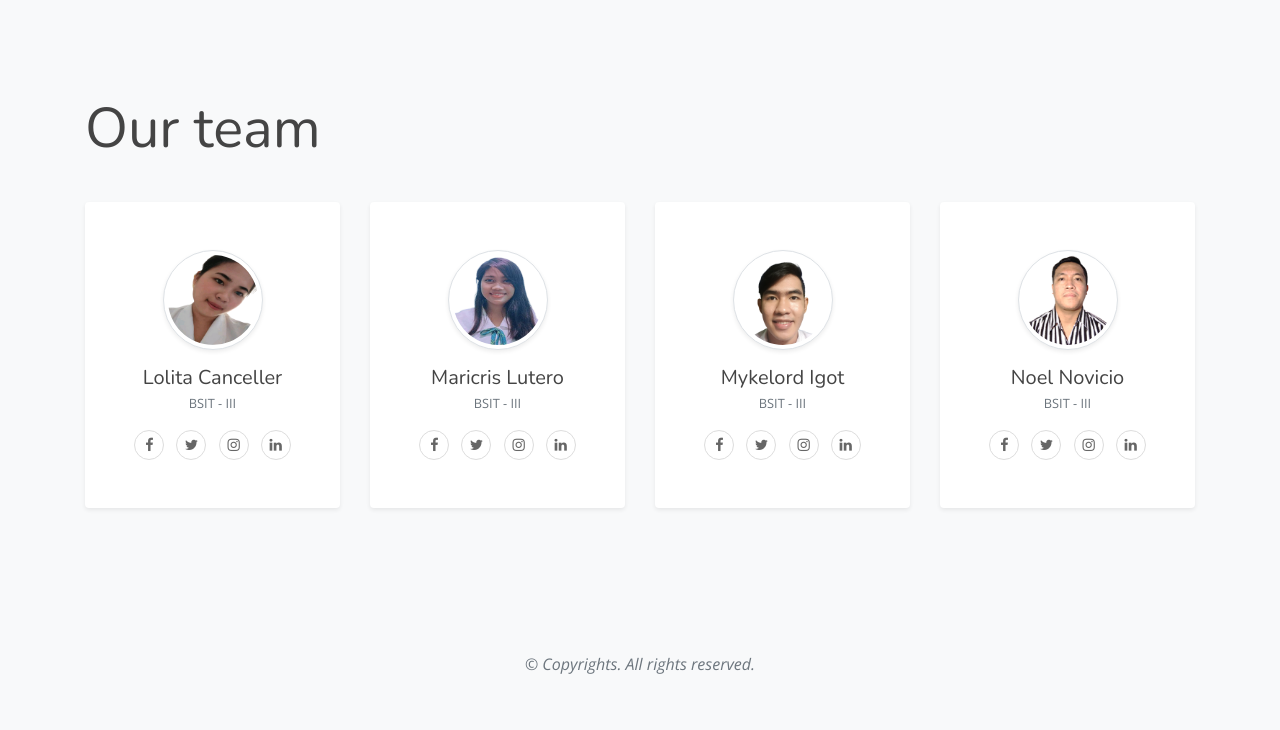
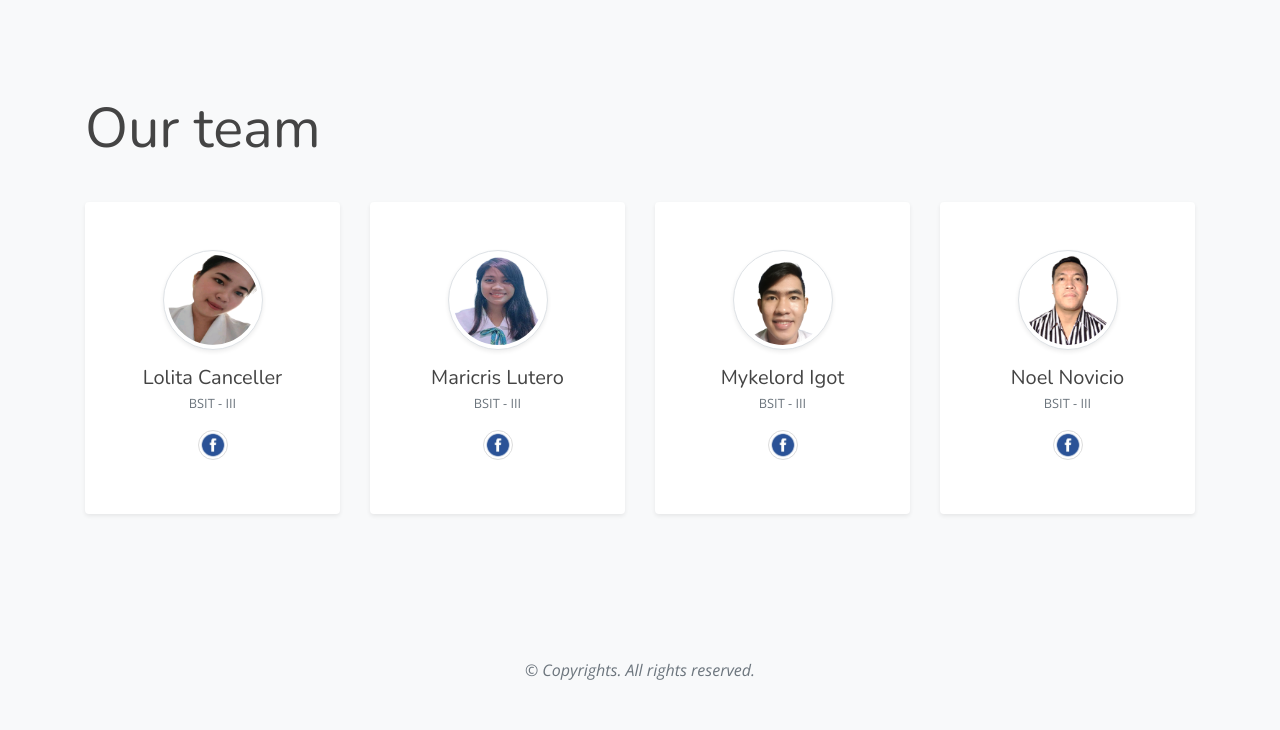
Before and after one commit to mykelordtogi/supertrial, a PHP site: page /webFinals/aboutus.php in a window 1280 px wide. Shown: the part 1328-2058 px from the top of the page. Before the commit the page ends 2002 px from the top, so only its background shows below. Run offline with PHP 8.4, Linux system fonts and the light colour scheme; some libraries are stand-ins or nearby versions.

Commit message:
Update aboutus.php

```diff
--- a/aboutus.php
+++ b/aboutus.php
@@ -166,10 +166,7 @@
           <div class="bg-white rounded shadow-sm py-5 px-4"><img src="lolita.png" alt="" width="100" style="height: 100px;" class="img-fluid rounded-circle mb-3 img-thumbnail shadow-sm">
             <h5 class="mb-0">Lolita Canceller</h5><span class="small text-uppercase text-muted">BSIT - III</span>
             <ul class="social mb-0 list-inline mt-3">
-            <li class="list-inline-item"><a href="#" class="social-link"><i class="fa fa-facebook"></i></a></li>
-            <li class="list-inline-item"><a href="#" class="social-link"><i class="fa fa-twitter"></i></a></li>
-            <li class="list-inline-item"><a href="#" class="social-link"><i class="fa fa-instagram"></i></a></li>
-            <li class="list-inline-item"><a href="#" class="social-link"><i class="fa fa-linkedin"></i></a></li>
+              <li class="list-inline-item"><a href="https://www.facebook.com/partzkie.lisondra" class="social-link"><img style="height: 30px; width:30px;" src="fblogo2.png"></a>
             </ul>
           </div>
         </div>
@@ -180,10 +177,7 @@
           <div class="bg-white rounded shadow-sm py-5 px-4"><img src="mycris.png" alt="" width="100" style="height: 100px;" class="img-fluid rounded-circle mb-3 img-thumbnail shadow-sm">
             <h5 class="mb-0">Maricris Lutero</h5><span class="small text-uppercase text-muted">BSIT - III</span>
             <ul class="social mb-0 list-inline mt-3">
-            <li class="list-inline-item"><a href="#" class="social-link"><i class="fa fa-facebook"></i></a></li>
-            <li class="list-inline-item"><a href="#" class="social-link"><i class="fa fa-twitter"></i></a></li>
-            <li class="list-inline-item"><a href="#" class="social-link"><i class="fa fa-instagram"></i></a></li>
-            <li class="list-inline-item"><a href="#" class="social-link"><i class="fa fa-linkedin"></i></a></li>
+          <li class="list-inline-item"><a href="https://www.facebook.com/maricris.lutero.75" class="social-link"><img style="height: 30px; width:30px;" src="fblogo2.png"></a>
             </ul>
           </div>
         </div>
@@ -194,10 +188,7 @@
           <div class="bg-white rounded shadow-sm py-5 px-4"><img src="myke.png" alt="" width="100" class="img-fluid rounded-circle mb-3 img-thumbnail shadow-sm">
             <h5 class="mb-0">Mykelord Igot</h5><span class="small text-uppercase text-muted">BSIT - III</span>
             <ul class="social mb-0 list-inline mt-3">
-            <li class="list-inline-item"><a href="#" class="social-link"><i class="fa fa-facebook"></i></a></li>
-            <li class="list-inline-item"><a href="#" class="social-link"><i class="fa fa-twitter"></i></a></li>
-            <li class="list-inline-item"><a href="#" class="social-link"><i class="fa fa-instagram"></i></a></li>
-            <li class="list-inline-item"><a href="#" class="social-link"><i class="fa fa-linkedin"></i></a></li>
+              <li class="list-inline-item"><a href="https://www.facebook.com/mykelord.togi" class="social-link"><img style="height: 30px; width:30px;" src="fblogo2.png"></a>
             </ul>
           </div>
         </div>
@@ -208,10 +199,7 @@
           <div class="bg-white rounded shadow-sm py-5 px-4"><img src="wel2.png" alt="" width="100" style="height: 100px;" class="img-fluid rounded-circle mb-3 img-thumbnail shadow-sm">
             <h5 class="mb-0">Noel Novicio</h5><span class="small text-uppercase text-muted">BSIT - III </span>
             <ul class="social mb-0 list-inline mt-3">
-            <li class="list-inline-item"><a href="#" class="social-link"><i class="fa fa-facebook"></i></a></li>
-            <li class="list-inline-item"><a href="#" class="social-link"><i class="fa fa-twitter"></i></a></li>
-            <li class="list-inline-item"><a href="#" class="social-link"><i class="fa fa-instagram"></i></a></li>
-            <li class="list-inline-item"><a href="#" class="social-link"><i class="fa fa-linkedin"></i></a></li>
+             <li class="list-inline-item"><a href="https://www.facebook.com/wel.novecio" class="social-link"><img style="height: 30px; width:30px;" src="fblogo2.png"></a>
             </ul>
           </div>
         </div>
```
Lines whose indentation alone changed are shown as unchanged.
